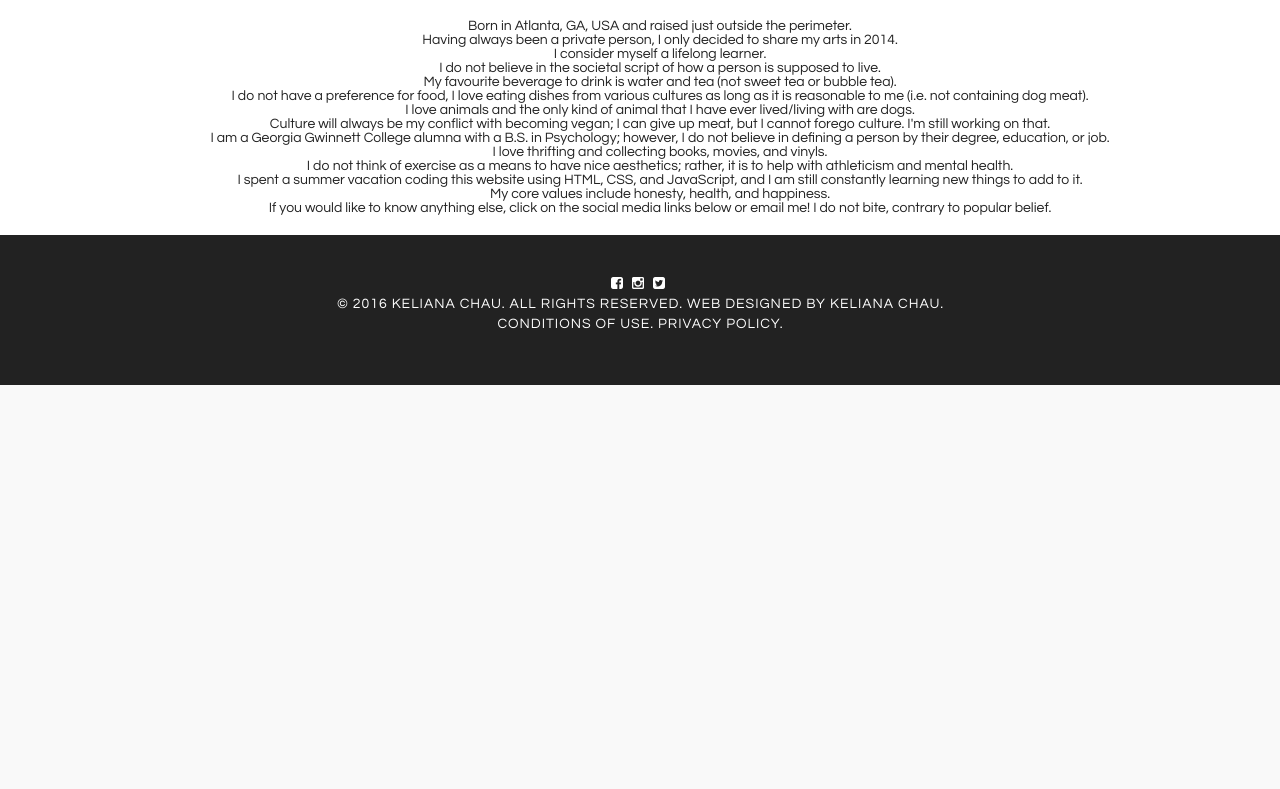
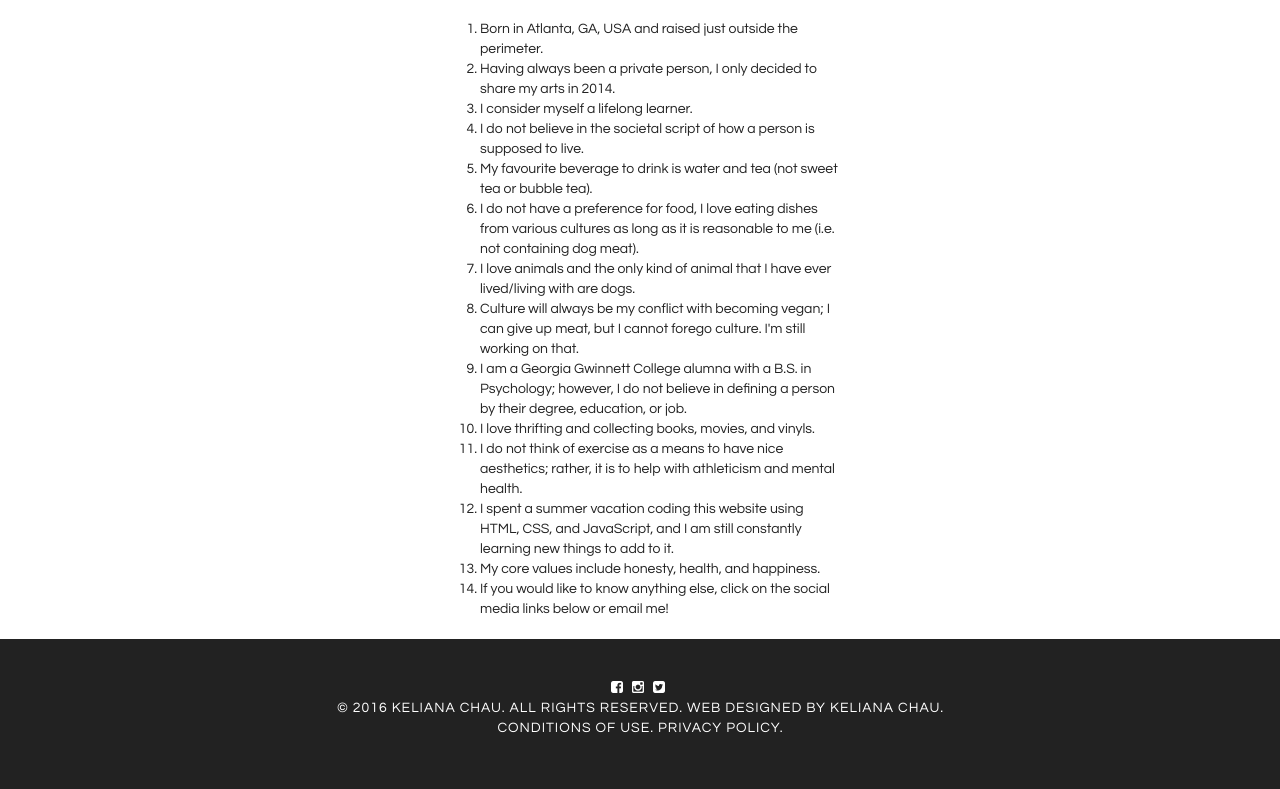
Before and after one commit to Chime92/kelichau.github.io, a PHP site: page /about.html in a window 1280 px wide. Shown: the part 799-1588 px from the top of the page. Before the commit the page ends 1184 px from the top, so only its background shows below. Run offline with PHP 8.4, Linux system fonts and the light colour scheme; some libraries are stand-ins or nearby versions.

Commit message:
centering about me content

```diff
--- a/about.html
+++ b/about.html
@@ -50,14 +50,15 @@
             <img src="https://farm1.staticflickr.com/559/18130213449_2f16634e9b_k.jpg" width="400" height="600">
           </div>
             <br/>
+              <div class="about-wrap">
                 <div class="about-content">
-                <ul style="list-style-type:none">
+                  <ul style="list-style-type:bullet">
                     <li>Born in Atlanta, GA, USA and raised just outside the perimeter.</li>
                     <li>Having always been a private person, I only decided to share my arts in 2014.</li>
                     <li>I consider myself a lifelong learner.</li>
                     <li>I do not believe in the societal script of how a person is supposed to live.</li>
                     <li>My favourite beverage to drink is water and tea (not sweet tea or bubble tea).</li>
-                  <li>I do not have a preference for food, I love eating dishes from various cultures as long as it is reasonable to me (i.e. not containing dog meat).<li>
+                    <li>I do not have a preference for food, I love eating dishes from various cultures as long as it is reasonable to me (i.e. not containing dog meat).</li>
                     <li>I love animals and the only kind of animal that I have ever lived/living with are dogs.</li>
                     <li>Culture will always be my conflict with becoming vegan; I can give up meat, but I cannot forego culture. I'm still working on that.</li>
                     <li>I am a Georgia Gwinnett College alumna with a B.S. in Psychology; however, I do not believe in defining a person by their degree, education, or job.</li>
@@ -65,7 +66,9 @@
                     <li>I do not think of exercise as a means to have nice aesthetics; rather, it is to help with athleticism and mental health.
                     <li>I spent a summer vacation coding this website using HTML, CSS, and JavaScript, and I am still constantly learning new things to add to it.</li>
                     <li>My core values include honesty, health, and happiness.</li>
-                  <li>If you would like to know anything else, click on the social media links below or email me! I do not bite, contrary to popular belief.</li>
+                    <li>If you would like to know anything else, click on the social media links below or email me!</li>
+                  </ul>
+                </div>
               </div>
 
     </div>
--- a/assets/css/index.css
+++ b/assets/css/index.css
@@ -328,13 +328,19 @@ A.links4:active{text-decoration:none;color:#46bfbd;}
   text-align: center;
 }
 
+.about-wrap{
+  text-align: center;
+}
+
 .about-content{
   font-family: 'Questrial', sans-serif, arial;
+  font-size: 100%;
   color: #222222;
-  font-size: 100%;
-  min-width: 80%;
-  text-align: center;
-  line-height: 100%;
+  text-align: left;
+  display: block;
+  width: 400px;
+  margin-left: auto;
+  margin-right: auto;
 }
 
 .privacy{
```
Lines whose indentation alone changed are shown as unchanged.
